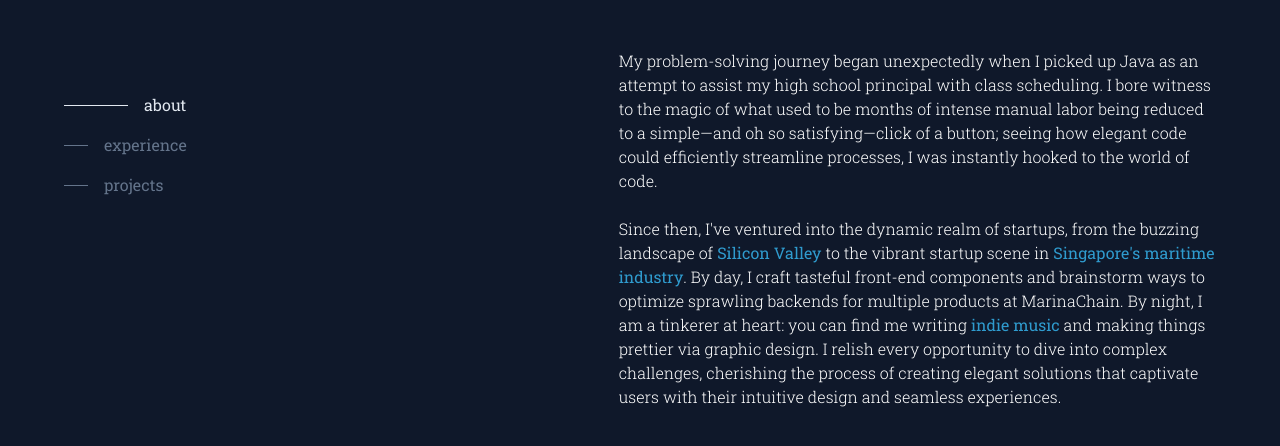
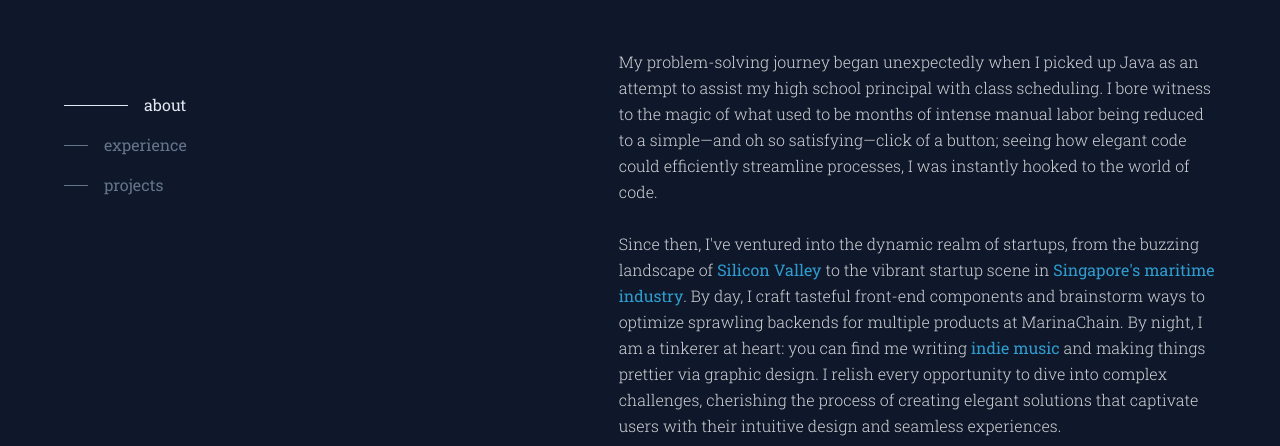
Before and after one commit to wireseo/v1, a Gatsby site: page / in a window 1280 px wide. Shown: the part 175-621 px from the top of the page. Built offline with nearby package versions, Linux system fonts and the light colour scheme; Gatsby itself is replaced by a stand-in of ours.

Commit message:
Adjust base color

```diff
--- a/src/pages/index.js
+++ b/src/pages/index.js
@@ -10,7 +10,7 @@ const IndexPage = () => {
       <div className="space-y-20 px-16 md:space-y-40 md:p-48">
         <section
           id="about"
-          className="text-[#FFFFFF] font-light min-w-[600px] pt-8"
+          className="text-[#FFFFFF]/[0.8] font-light min-w-[600px] pt-8 leading-relaxed"
         >
           My problem-solving journey began unexpectedly when I picked up Java as
           an attempt to assist my high school principal with class scheduling. I
```
